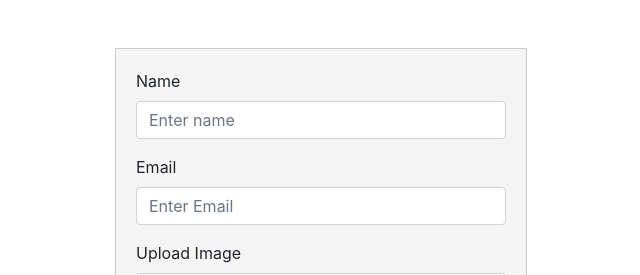
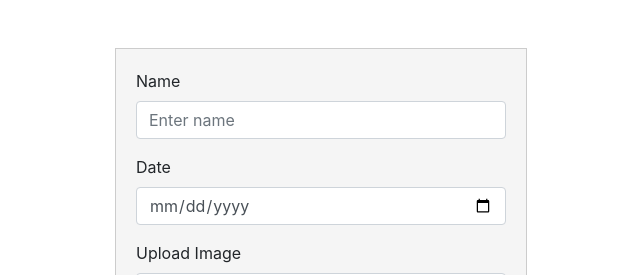
Before and after one commit to dharmsolanki/poster, a React (Create React App) app: page / in a window 1280 px wide. Shown: the top 275 px of the page, without its empty margins (319-959 px from the left). Built offline with nearby package versions, Linux system fonts and the light colour scheme.

Commit message:
remove email and add date field

```diff
--- a/src/components/Form.js
+++ b/src/components/Form.js
@@ -5,7 +5,7 @@ import "../css/Form.css";
 
 export default function Form() {
   const [name, setName] = useState("");
-  const [email, setEmail] = useState("");
+  const [date, setDate] = useState("");
   const [image, setImage] = useState(null);
   const [contentText, setContentText] = useState("");
   const [showDownloadButton, setShowDownloadButton] = useState(false);
@@ -15,9 +15,9 @@ export default function Form() {
     setName(nameValue);
   };
 
-  const handleEmailChange = (element) => {
-    const emailValue = element.target.value;
-    setEmail(emailValue);
+  const handleDateChange = (element) => {
+    const dateValue = element.target.value;
+    setDate(dateValue);
   };
 
   const handleImageChange = (element) => {
@@ -26,7 +26,14 @@ export default function Form() {
   };
 
   const handleCreate = () => {
-    setContentText(`My name is ${name} and my email is ${email}`);
+
+    const parsedDate = new Date(date); // Parse the selected date string
+    const day = parsedDate.getDate().toString().padStart(2, "0");
+    const month = (parsedDate.getMonth() + 1).toString().padStart(2, "0");
+    const year = parsedDate.getFullYear();
+    const formattedDate = `${day}-${month}-${year}`;
+
+  setContentText(`My name is ${name} and my date is ${formattedDate}`);
     setShowDownloadButton(true);
     $("#box").show(); // Show the box after button click
   };
@@ -62,15 +69,14 @@ export default function Form() {
             />
           </div>
           <div className="form-group">
-            <label htmlFor="name">Email</label>
+            <label htmlFor="name">Date</label>
             <input
-              type="email"
+              type="date"
               className="form-control"
-              id="exampleInputEmail"
-              name="email"
-              placeholder="Enter Email"
-              value={email}
-              onChange={handleEmailChange}
+              id="exampleInputDate"
+              name="date"
+              value={date}
+              onChange={handleDateChange}
             />
           </div>
           <div className="form-group">
```
